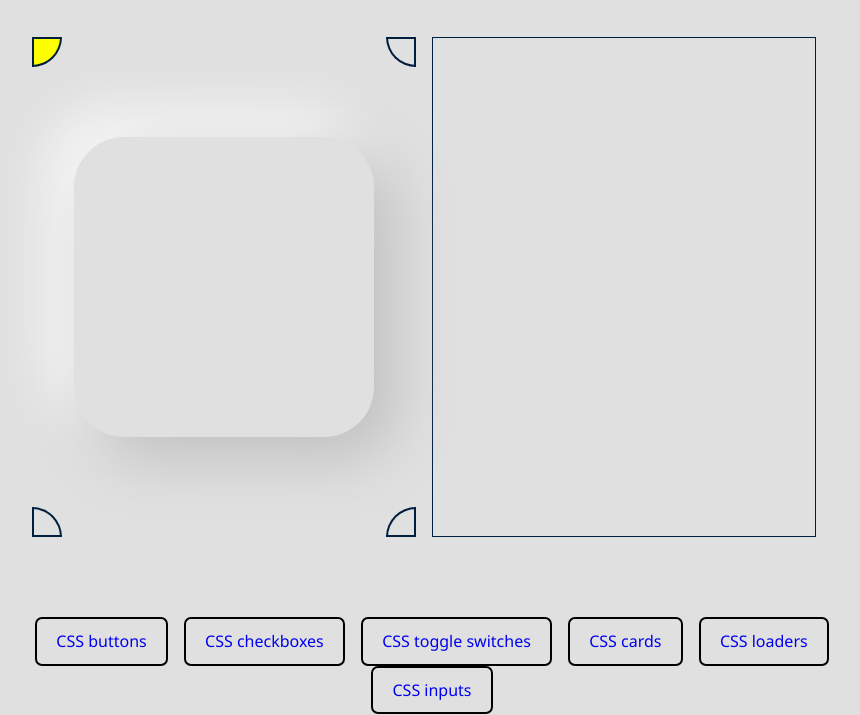
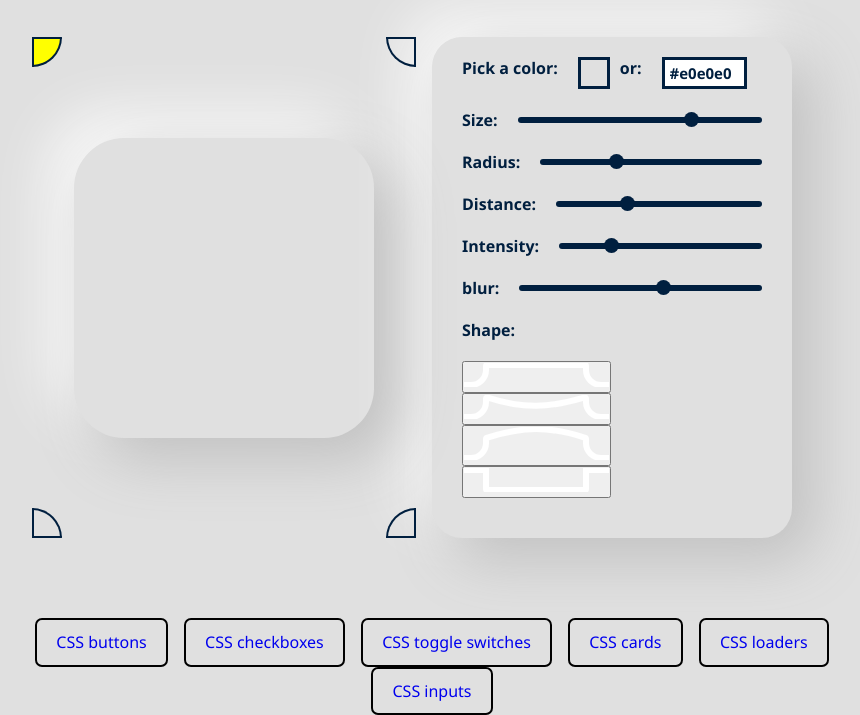
Before and after one commit to Anaele001/NEUMORPHISM.IO, a plain HTML site: page index.html in a window 1280 px wide. Shown: the part 119-834 px from the top of the page, without its empty margins (208-1068 px from the left). Drawn offline with Linux system fonts and the light colour scheme.

Commit message:
Just Updated My UI Code

```diff
--- a/css/style.css
+++ b/css/style.css
@@ -116,13 +116,6 @@ body {
   border-top-left-radius: 30px;
 }
 
-.right-box {
-  border: 1px solid #001f3f;
-  width: 48%;
-  height: 500px;
-  text-align: justify;
-}
-
 .center {
   margin: auto;
   align-items: center;
@@ -133,7 +126,18 @@ body {
 }
 
 .right-box {
-  padding: 15px;
+  display: flex;
+  flex-direction: column;
+  min-height: 29rem;
+  align-items: center;
+  padding: 20px 30px;
+  border-radius: 30px;
+  text-align: left;
+  width: 45%;
+  background: #e0e0e0;
+  font-weight: 700;
+  color: #001f3f;
+  box-shadow: 20px 20px 60px #bebebe, -20px -20px 60px #ffffff;
 }
 
 .buttons {
@@ -143,3 +147,67 @@ body {
   gap: 2%;
   justify-content: center;
 }
+
+.row {
+  align-content: center;
+  display: flex;
+  width: 100%;
+  font-weight: 700;
+  gap: 10px;
+  margin-bottom: 20px;
+}
+
+label {
+  padding-right: 10px;
+}
+
+input[type="color"] {
+  width: 32px;
+  height: 32px;
+  cursor: pointer;
+  padding: 0;
+  border: 3px solid #001f3f;
+  background-color: #e0e0e0;
+}
+
+input[type="color"]::-webkit-color-swatch {
+  border: 0px;
+}
+input[type="color"]::-moz-color-swatch {
+  border: 0px;
+}
+
+input[type="text"] {
+  width: 85px;
+  height: 32px;
+  border: 3px solid #001f3f;
+  color: #001f3f;
+  font-size: 15px;
+  font-weight: 700;
+  padding: 0 5px;
+}
+
+input[type="range"] {
+  width: 100%;
+  cursor: pointer;
+  transition: 0.49s;
+  background-color: transparent;
+  appearance: none;
+}
+
+input[type="range"]::-webkit-slider-runnable-track {
+  cursor: default;
+  background-color: #001f3f;
+  height: 6px;
+  border-radius: 10px;
+}
+
+input[type="range"]::-webkit-slider-thumb {
+  appearance: none;
+  width: 15px;
+  height: 15px;
+  cursor: pointer;
+  background-color: #001f3f;
+  border-radius: 70px;
+  margin-top: -5px;
+}
--- a/index.html
+++ b/index.html
@@ -22,7 +22,66 @@
                 <div class="light-sources light-sources-buttom-right"></div>
             </div>
             <div class="right-box">
-
+                <div class="row">
+                    <label for="color">Pick a color:</label>
+                    <input type="color" id="color" value="#e0e0e0">
+                    <label for="colorInput">or:</label>
+                    <input type="text" value="#e0e0e0" id="colorInput">
+                </div>
+                <div class="row">
+                    <label for="size">Size:</label>
+                    <input type="range" min="10" max="410" step="1" value="300" id="size">
+                </div>
+                <div class="row">
+                    <label for="radius">Radius:</label>
+                    <input type="range" min="0" max="150" step="1" id="radius" value="50">
+                </div>
+                <div class="row">
+                    <label for="distance">Distance:</label>
+                    <input type="range" min="5" max="50" step="1" id="distance" value="20">
+                </div>
+                <div class="row">
+                    <label for="intensity">Intensity:</label>
+                    <input type="range" min="0.01" max="0.6" step="0.01" id="intensity" value="0.15">
+                </div>
+                <div class="row">
+                    <label for="blur">blur:</label>
+                    <input type="range" min="0" max="100" step="1" id="blur" value="60">
+                </div>
+                <div class="row">
+                    <label>Shape:</label>
+                </div>
+                <div class="row">
+                    <div class="shape-switch">
+                        <button class="active" name="flat" title="Flat" data-shape="0"><svg
+                                xmlns="http://www.w3.org/2000/svg" width="145" height="24" viewBox="0 0 145 24"
+                                fill="none" stroke="white">
+                                <path
+                                    d="M0 22H7C15.2843 22 22 15.2843 22 7.00001V3C22 2.44772 22.4477 2 23 2H121C121.552 2 122 2.44772 122 3V7.00001C122 15.2843 128.716 22 137 22H145"
+                                    stroke="inherit" stroke-width="6"></path>
+                            </svg></button>
+                        <button class="" name="concave" title="Concave" data-shape="2"><svg
+                                xmlns="http://www.w3.org/2000/svg" width="145" height="24" viewBox="0 0 145 24"
+                                fill="none" stroke="white">
+                                <path
+                                    d="M0 22H7C15.2843 22 22 15.2843 22 7.00001V3.39336C22 2.7091 22.6808 2.2299 23.3304 2.44485C59.2066 14.3156 85.7767 12.9047 120.7 2.39438C121.343 2.20072 122 2.67921 122 3.3512V7.00001C122 15.2843 128.716 22 137 22H145"
+                                    stroke="inherit" stroke-width="6"></path>
+                            </svg></button>
+                        <button class="" name="convex" title="Convex" data-shape="3"><svg
+                                xmlns="http://www.w3.org/2000/svg" width="145" height="33" viewBox="0 0 145 33"
+                                fill="none" stroke="white">
+                                <path
+                                    d="M0 31H7C15.2843 31 22 24.2843 22 16V11.7329C22 11.2966 22.2898 10.9083 22.7061 10.7779C60.0722 -0.924818 84.913 -0.925978 121.302 10.7745C121.714 10.9071 122 11.2935 122 11.727V16C122 24.2843 128.716 31 137 31H145"
+                                    stroke="inherit" stroke-width="6"></path>
+                            </svg></button>
+                        <button class="" name="pressed" title="Pressed" data-shape="1"><svg
+                                xmlns="http://www.w3.org/2000/svg" width="145" height="24" viewBox="0 0 145 24"
+                                fill="none" stroke="white">
+                                <path d="M0 2H22V21C22 21.5523 22.4477 22 23 22H121C121.552 22 122 21.5523 122 21V2H145"
+                                    stroke="inherit" stroke-width="6"></path>
+                            </svg></button>
+                    </div>
+                </div>
             </div>
         </div>
         <div class="buttons">
```
